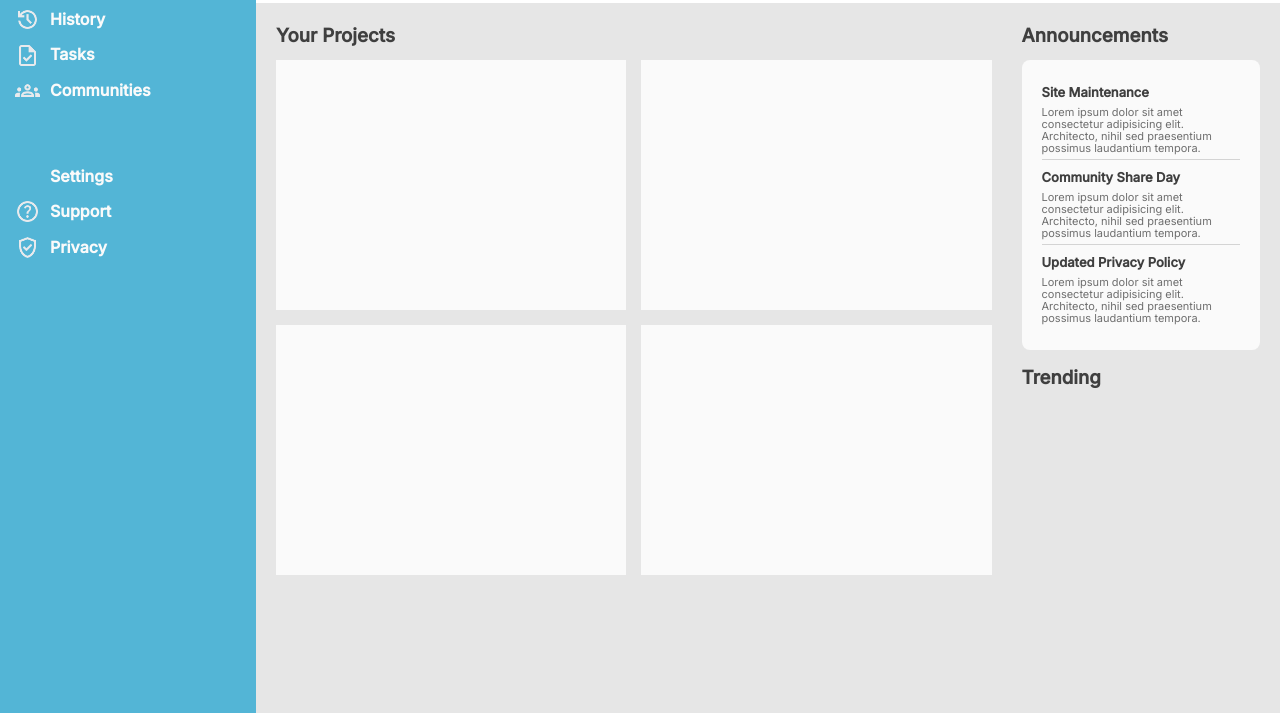
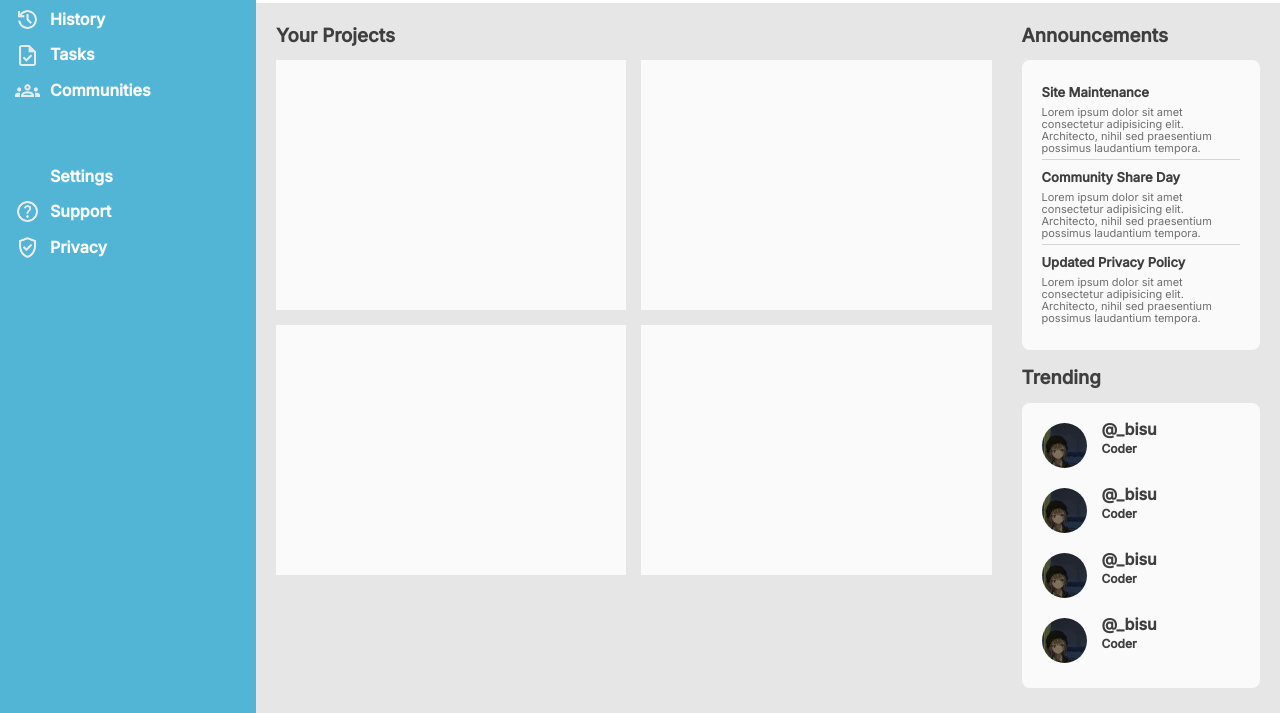
Before and after one commit to bisuketto0/Dashboard, a plain HTML site: page index.html in a window 1280 px wide. Shown: the part 175-888 px from the top of the page. Drawn offline with Linux system fonts and the light colour scheme.

Commit message:
Main dashboard #3 Made the trending section, added the users trending and styled it.

```diff
--- a/index.html
+++ b/index.html
@@ -94,10 +94,14 @@
         <div class="trending">
           <h3>Trending</h3>
           <div class="trending-grid">
-            <div class="user-card"></div>
-            <div class="user-card"></div>
-            <div class="user-card"></div>
-            <div class="user-card"></div>
+            <div class="user-card"><div class="user-picture"></div>
+              <div class="user-info"><span style="display: block;">@_bisu</span><span>Coder</span></div></div>
+            <div class="user-card"><div class="user-picture"></div>
+            <div class="user-info"><span style="display: block;">@_bisu</span><span>Coder</span></div></div>
+            <div class="user-card"><div class="user-picture"></div>
+            <div class="user-info"><span style="display: block;">@_bisu</span><span>Coder</span></div></div>
+            <div class="user-card"><div class="user-picture"></div>
+            <div class="user-info"><span style="display: block;">@_bisu</span><span>Coder</span></div></div>
           </div>
         </div>
       </section>
--- a/styles.css
+++ b/styles.css
@@ -224,6 +224,40 @@ body {
     color: #3f3f3fbf;
   }
 
+  main .dashboard .trending .trending-grid {
+    display: grid;
+    grid-auto-rows: 50px;
+    gap: 15px;
+    padding: 20px;
+    background-color: #fafafa;
+    border-radius: .5rem;
+  }
+
+  main .dashboard .trending .trending-grid .user-card {
+    display: flex;
+    gap: 15px;
+  }
+
+  main .dashboard .trending .trending-grid .user-card .user-picture {
+    background-image: url(./images/profile-pic.png);
+    background-size: cover;
+    background-position: center;
+
+    width: 45px;
+    height: 45px;
+    border-radius: 2rem;
+  }
+
+  main .dashboard .trending .trending-grid .user-card .user-info span {
+    line-height: 12px;
+  }
+
+  main .dashboard .trending .trending-grid .user-card .user-info span:nth-child(2) {
+    font-size: 12px;
+  }
+
+
+
 /* |Pseudo Elements */
 
 
```
